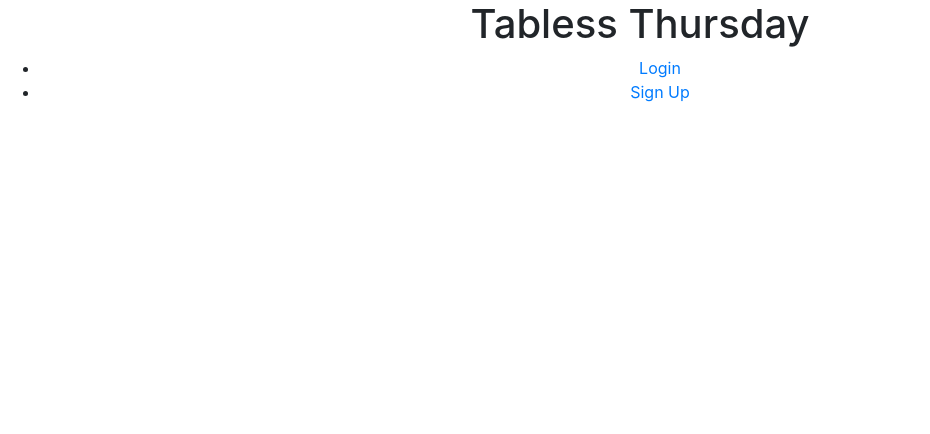
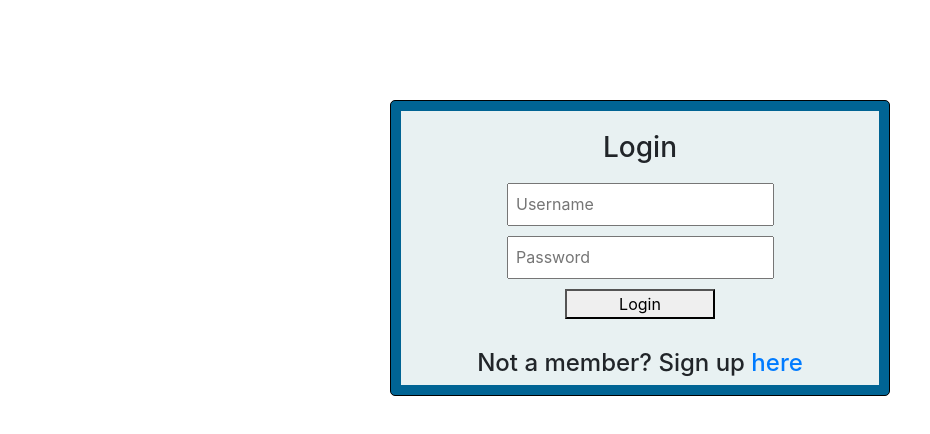
Before and after one commit to tabless-tt/frontend, a React (Create React App) app in the folder app/: page /home in a window 1280 px wide. Shown: the top 434 px of the page, without its empty margins (0-930 px from the left). Built offline with nearby package versions, Linux system fonts and the light colour scheme.

Commit message:
Added node-sass to style. Moved around my components to make the home view render the proper page.

```diff
--- a/app/package.json
+++ b/app/package.json
@@ -5,6 +5,7 @@
   "dependencies": {
     "axios": "^0.18.0",
     "bootstrap": "^4.3.1",
+    "node-sass": "^4.12.0",
     "react": "^16.8.6",
     "react-dom": "^16.8.6",
     "react-redux": "^7.0.3",
--- a/app/src/App.js
+++ b/app/src/App.js
@@ -1,31 +1,21 @@
 import React from 'react';
-import { BrowserRouter as Router, Route, Link } from 'react-router-dom';
+import { BrowserRouter as Router, Route } from 'react-router-dom';
 
 //Components
+import Home from './views/Home';
 import PrivateRoute from './PrivateRoute';
 import LoginPage from './components/Login/LoginPage';
 import RegisterPage from './components/Login/RegisterPage';
 import Tabs from './components/Tabs/Tabs';
 
 //style
-import './App.css';
+import './App.scss';
 
 function App() {
   return (
     <Router>
       <div className="App">
-        <div>
-          <h1>Tabless Thursday</h1>
-          <ul className="page-links">
-            <li>
-              <Link to="/login"> Login </Link>
-            </li>
-            <li>
-              <Link to="/signup"> Sign Up </Link>
-            </li>
-          </ul>
-        </div>
-
+        <Route path="/home" component={Home} />
         <Route path="/login" component={LoginPage} />
         <Route path="/signup" component={RegisterPage} />
         <PrivateRoute exact path="/tabs" component={Tabs} />
--- a/app/src/App.css
+++ b/app/src/App.scss
@@ -1,3 +1,6 @@
+@import 'stylevariables';
+
+
 .App {
   text-align: center;
 }
--- a/app/src/components/Login/LoginPage.js
+++ b/app/src/components/Login/LoginPage.js
@@ -2,7 +2,9 @@ import React from 'react';
 import { connect } from 'react-redux';
 import { LogIn } from '../../actions';
 
-import './login.css';
+import { Link } from 'react-router-dom';
+
+import './login.scss';
 
 //import actions
 
@@ -28,7 +30,7 @@ class LoginPage extends React.Component {
         // check auth for proper info
         console.log(this.state.auth);
         this.props.LogIn(this.state.auth).then(() => {
-            this.props.history.push('/tabs');
+            this.props.history.push('/home');
         })
     }
 
@@ -36,6 +38,7 @@ class LoginPage extends React.Component {
     render() {
         return (
             <div className="login-container">
+                <div className="login-inner-container">
                 <h3> Login </h3>
                 <form className="login-form" onSubmit={this.login}>
 
@@ -56,7 +59,10 @@ class LoginPage extends React.Component {
                     />
 
                     <button> Login </button>
+
+                    <h4> Not a member? Sign up <Link to="/signup"> here </Link></h4>
                 </form>
+                </div>
             </div>
         )};
 }
--- /dev/null
+++ b/app/src/components/Login/LogoutBar.js
@@ -0,0 +1,24 @@
+import React from 'react';
+
+
+class LogoutBar extends React.Component {
+    state= {}
+
+    logoutHandler = e => {
+        e.preventDefault();
+        localStorage.clear();
+        window.location.reload();
+    }
+
+    render() {
+        return (
+            <div className="logoutbar">
+                here I am
+            <button className="logout-btn" onClick={this.logoutHandler}> Logout </button>
+            </div>
+
+        )
+    };
+}
+
+export default LogoutBar;
--- a/app/src/components/Login/RegisterPage.js
+++ b/app/src/components/Login/RegisterPage.js
@@ -1,8 +1,9 @@
 import React from 'react';
 import { connect } from 'react-redux';
 import { Register } from '../../actions';
+import { Link } from 'react-router-dom';
 
-import './login.css';
+import './login.scss';
 
 class RegisterPage extends React.Component {
     state = {
@@ -29,7 +30,7 @@ class RegisterPage extends React.Component {
         console.log(this.state.regauth);
 
         this.props.Register(this.state.regauth).then( () => {
-            this.props.history.push('/tabs');
+            this.props.history.push('/home');
         })
     }
 
@@ -37,6 +38,7 @@ class RegisterPage extends React.Component {
     render() {
         return (
             <div className="register-container">
+                <div className="register-inner-container">
                 <h3> Register </h3>
                 <form className="register-form" onSubmit={this.register}>
 
@@ -63,7 +65,9 @@ class RegisterPage extends React.Component {
                     />
 
                     <button> Register </button>
+                    <h4> Already a member? Log in <Link to="/login"> here </Link></h4>
                 </form>
+                </div>
             </div>
     )};
 }
--- a/app/src/components/Login/login.css
+++ /dev/null
@@ -1,58 +0,0 @@
-
-/* Login Styles */
-
-.login-container {
-    width: 500px;
-    padding: 10px;
-    border: 1px solid black;
-    border-radius: 5px;
-    margin: 0 auto;
-}
-
-.login-form {
-    display: flex;
-    justify-content: space-evenly;
-    align-items: center;
-    flex-direction: column;
-}
-
-.login-form input {
-    margin-top: 10px;
-    padding: 7.5px;
-}
-
-.login-form button {
-    margin-top: 10px;
-    width: 150px;
-    height: 30px;
-    margin-bottom: 30px;
-}
-
-/* Register Styles */
-
-.register-container {
-    width: 500px;
-    padding: 10px;
-    border: 1px solid black;
-    border-radius: 5px;
-    margin: 0 auto;
-}
-
-.register-form {
-    display: flex;
-    justify-content: center;
-    align-items: center;
-    flex-direction: column;
-}
-
-.register-form input {
-    margin-top: 10px;
-    padding: 7.5px;
-}
-
-.register-form button {
-    margin-top: 10px;
-    width: 150px;
-    height: 30px;
-    margin-bottom: 30px;
-}
--- /dev/null
+++ b/app/src/components/Login/login.scss
@@ -0,0 +1,89 @@
+@import '../../stylevariables.scss';
+
+/* Login Styles */
+
+.login-container {
+    width: 500px;
+    padding: 10px;
+    border: 1px solid black;
+    border-radius: 5px;
+    margin: 0 auto;
+    margin-top: 100px;
+    background-color: $blue3;
+
+    .login-inner-container {
+        background-color: $offwhite;
+
+        h3 {
+            padding-top: 20px;
+        }
+
+        .login-form {
+            display: flex;
+            justify-content: space-evenly;
+            align-items: center;
+            flex-direction: column;
+
+            input {
+                margin-top: 10px;
+                padding: 7.5px;
+            }
+
+            button {
+                margin-top: 10px;
+                width: 150px;
+                height: 30px;
+                margin-bottom: 30px;
+            }
+        }
+    }
+}
+
+/* Register Styles */
+
+.register-container {
+    width: 500px;
+    padding: 10px;
+    border: 1px solid black;
+    border-radius: 5px;
+    margin: 0 auto;
+    margin-top: 100px;
+    background-color: $blue3;
+
+    .register-inner-container {
+        background-color: $offwhite;
+
+        h3 {
+            padding-top: 20px;
+        }
+        .register-form {
+            display: flex;
+            justify-content: center;
+            align-items: center;
+            flex-direction: column;
+
+            input {
+                margin-top: 10px;
+                padding: 7.5px;
+            }
+            button {
+                margin-top: 10px;
+                width: 150px;
+                height: 30px;
+                margin-bottom: 30px;
+            }
+        }
+    }
+}
+
+//Logout bar styles
+
+
+.logoutbar {
+    width: 100%;
+    display: flex;
+    justify-content: space-evenly;
+    .logout-btn {
+        width: 100px;
+    }
+}
--- a/app/src/components/Tabs/Tab.js
+++ b/app/src/components/Tabs/Tab.js
@@ -77,7 +77,9 @@ class Tab extends React.Component {
                     <div className="tab">
                         <img src={`${this.props.tab.website}/favicon.ico`} alt='stariconsmall'/>
                         <h3 className='tab-title'>{this.props.tab.title}</h3>
+                        <h5 className='tab-category'>{this.props.tab.category} </h5>
                         <p className='tab-website'>{this.props.tab.website}</p>
+                        <p className='tab-description'>{this.props.tab.description}</p>
                         <button className='editbutton' onClick={this.toggle}>Edit</button>
                     </div>
                     <Modal isOpen={this.state.modal} toggle={this.toggle} className={this.props.className}>
@@ -126,7 +128,7 @@ class Tab extends React.Component {
                                             />
                                     </ModalBody>
                                     <ModalFooter><button> Submit Changes </button> </ModalFooter>
-                                </form>
+                            </form>
                     </Modal>
                 </div>
                 )};
--- /dev/null
+++ b/app/src/stylevariables.scss
@@ -0,0 +1,8 @@
+$blue4: #13293D;
+$blue3: #006494;
+$blue2: #247BA0;
+$blue1: #1B98E0;
+$offwhite: #E8F1F2;
+
+$roboto:  'Roboto', sans-serif;
+$lato: 'Lato', sans-serif;
--- /dev/null
+++ b/app/src/views/Home.js
@@ -0,0 +1,29 @@
+import React from 'react';
+import { BrowserRouter as Router, Route, Link, Redirect } from 'react-router-dom';
+
+import LogoutBar from '../components/Login/LogoutBar';
+import Tabs from '../components/Tabs/Tabs';
+import LoginPage from '../components/Login/LoginPage';
+
+class Home extends React.Component {
+    state={
+    }
+
+    render() {
+        if (localStorage.getItem('token'))
+            return (
+                <div>
+                    <LogoutBar />
+                    <Tabs />
+                </div>
+            )
+       else
+        return (
+            <div>
+                <LoginPage />
+            </div>
+        )
+    }
+}
+
+export default Home;
```
Also changed, not shown: app/src/components/Tabs/Tabs.js (+5 -2 lines), 1 other file (tests, documents, lock files or other folders).
